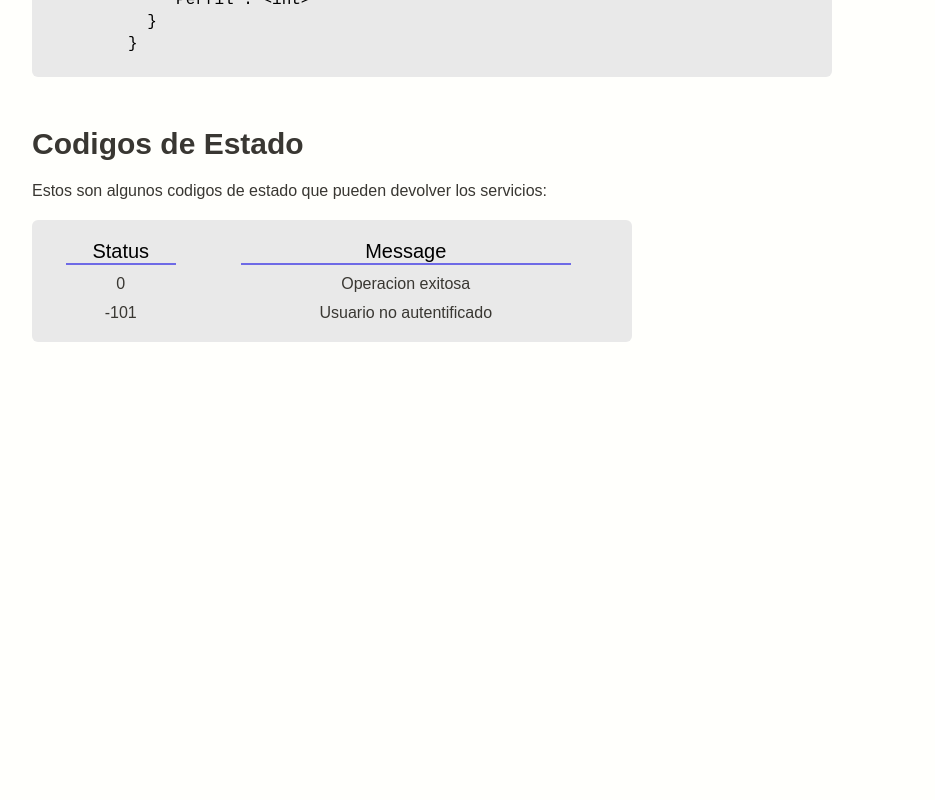
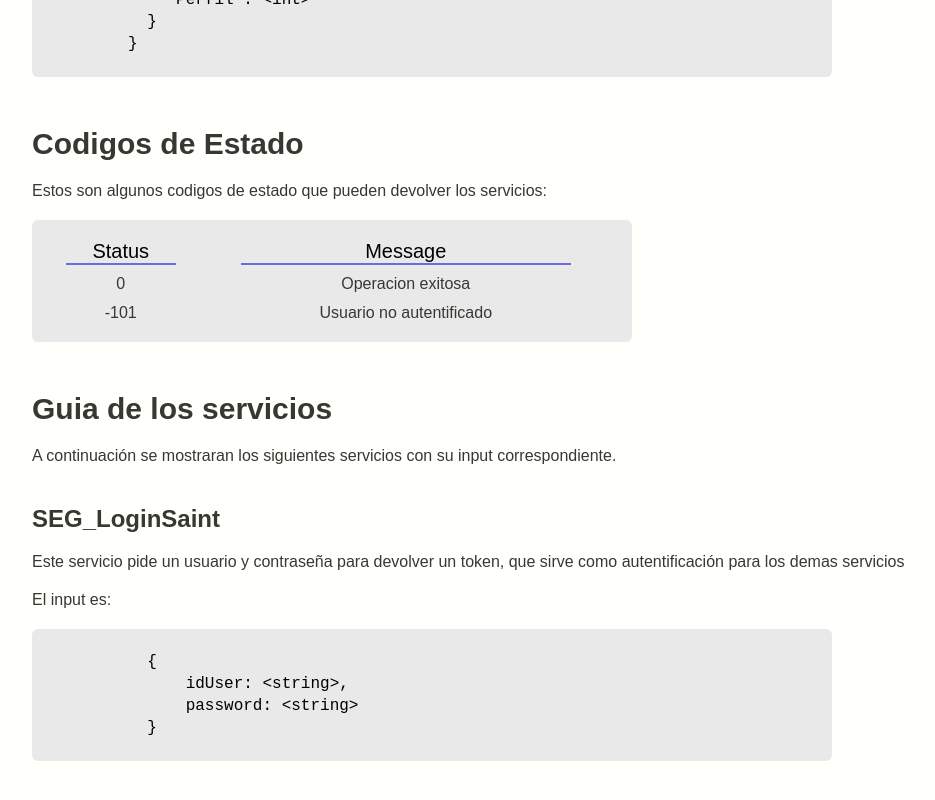
Before and after one commit to alejandrosb8/annual-sdk-documentation, a React (Vite) app: page / in a window 1280 px wide. Shown: the part 1016-1816 px from the top of the page, without its empty margins (273-1208 px from the left). Before the commit the page ends 1413 px from the top, so only its background shows below. Built offline with nearby package versions, Linux system fonts and the light colour scheme.

Commit message:
add: seg_loginsaint subsection fix: readme

```diff
--- a/src/components/SubSectionComponents.jsx
+++ b/src/components/SubSectionComponents.jsx
@@ -1,5 +1,7 @@
 import styled from 'styled-components';
 import { COLORS } from '../utils/constants';
+
+export const StyledSubSection = styled.div``;
 
 export const SectionSubTitle = styled.h3`
   font-size: 2.4rem;
--- a/src/layouts/MainContent.jsx
+++ b/src/layouts/MainContent.jsx
@@ -4,6 +4,7 @@ import { ColorText } from '../components/StyledText';
 import { Installation } from '../sections/Installation';
 import { OutputSOAP } from '../sections/OutputSOAP';
 import { StatusCode } from '../sections/StatusCode';
+import { ServicesSection } from '../sections/ServicesSection';
 import { DEVICE, COLORS } from '../utils/constants';
 
 const StyledMain = styled.main`
@@ -30,6 +31,7 @@ export const MainContent = (props) => {
       <Installation />
       <OutputSOAP />
       <StatusCode />
+      <ServicesSection />
     </StyledMain>
   );
 };
--- a/src/layouts/NavMenu.jsx
+++ b/src/layouts/NavMenu.jsx
@@ -34,7 +34,7 @@ const StyledUl = styled.ul`
 
 const StyledSubUl = styled.ul`
   list-style: none;
-  margin-left: 10px;
+  margin-left: 15px;
   margin-bottom: 20px;
 `;
 
--- /dev/null
+++ b/src/sections/ServicesSection.jsx
@@ -0,0 +1,13 @@
+import React from 'react';
+import { StyledSection, SectionTitle, SectionP } from '../components/SectionComponents';
+import { SEG_LoginSaintSection } from './subSections/ServicesSection/SEG_LoginSaint';
+
+export const ServicesSection = () => {
+  return (
+    <StyledSection>
+      <SectionTitle>{'Guia de los servicios'}</SectionTitle>
+      <SectionP>{'A continuación se mostraran los siguientes servicios con su input correspondiente.'}</SectionP>
+      <SEG_LoginSaintSection />
+    </StyledSection>
+  );
+};
--- a/src/sections/subSections/InstallationSubSection/Javascript.jsx
+++ b/src/sections/subSections/InstallationSubSection/Javascript.jsx
@@ -1,11 +1,11 @@
-import { SectionSubTitle } from '../../../components/SubSectionComponents';
+import { SectionSubTitle, StyledSubSection } from '../../../components/SubSectionComponents';
 import { SectionCode } from '../../../components/SectionComponents';
 
 import React from 'react';
 
 export const JavascriptSubSection = () => {
   return (
-    <div>
+    <StyledSubSection>
       <SectionSubTitle>{'JavaScript (con Node js)'}</SectionSubTitle>
       <SectionCode>
         {`
@@ -27,6 +27,6 @@ export const JavascriptSubSection = () => {
         export { getToken };
       `}
       </SectionCode>
-    </div>
+    </StyledSubSection>
   );
 };
--- /dev/null
+++ b/src/sections/subSections/ServicesSection/SEG_LoginSaint.jsx
@@ -0,0 +1,24 @@
+import { SectionSubTitle, StyledSubSection } from '../../../components/SubSectionComponents';
+import { SectionP, SectionCode } from '../../../components/SectionComponents';
+
+import React from 'react';
+
+export const SEG_LoginSaintSection = () => {
+  return (
+    <StyledSubSection>
+      <SectionSubTitle>{'SEG_LoginSaint'}</SectionSubTitle>
+      <SectionP>
+        {'Este servicio pide un usuario y contraseña para devolver un token, que sirve como autentificación para los demas servicios'}
+      </SectionP>
+      <SectionP>{'El input es:'}</SectionP>
+      <SectionCode>
+        {`
+            {
+                idUser: <string>,
+                password: <string>
+            }
+          `}
+      </SectionCode>
+    </StyledSubSection>
+  );
+};
```
Also changed, not shown: 1 other file (tests, documents, lock files or other folders).
